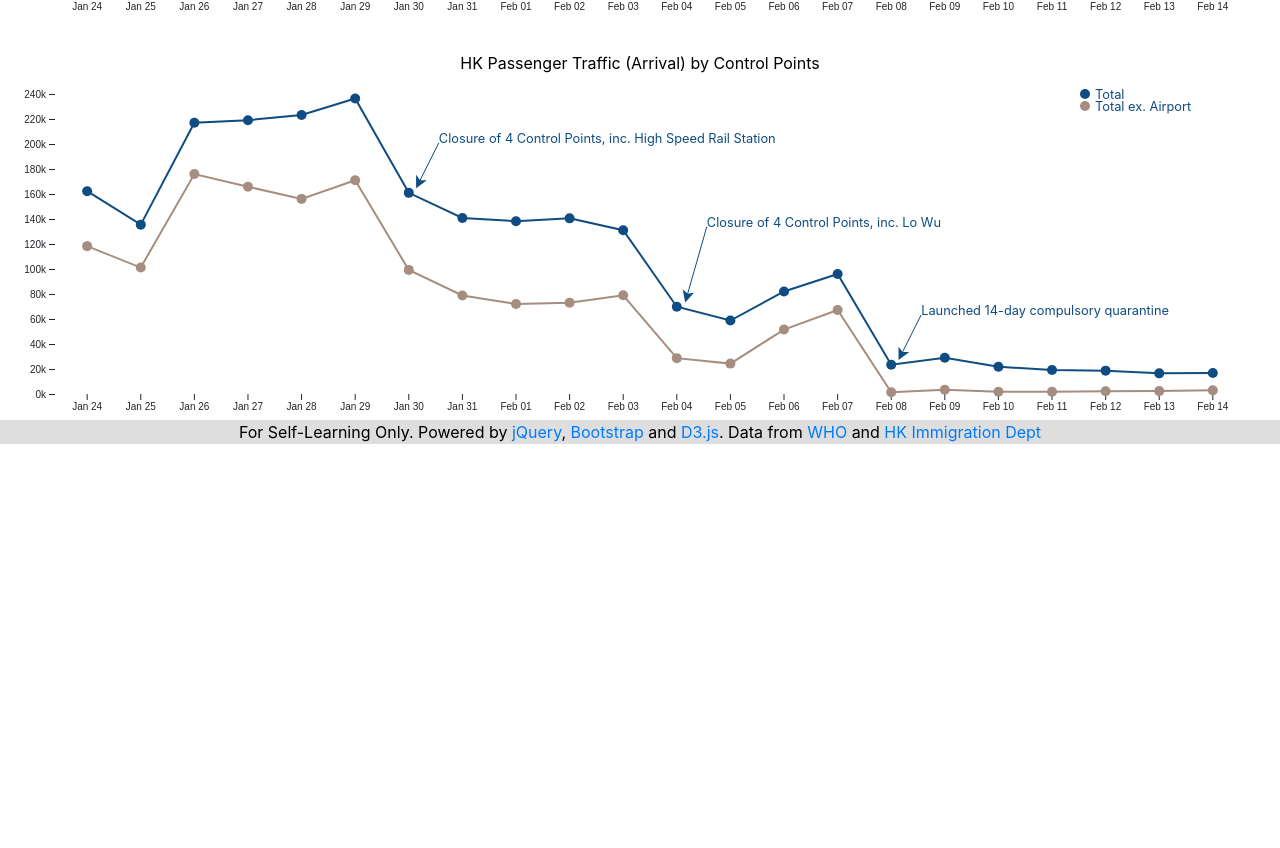
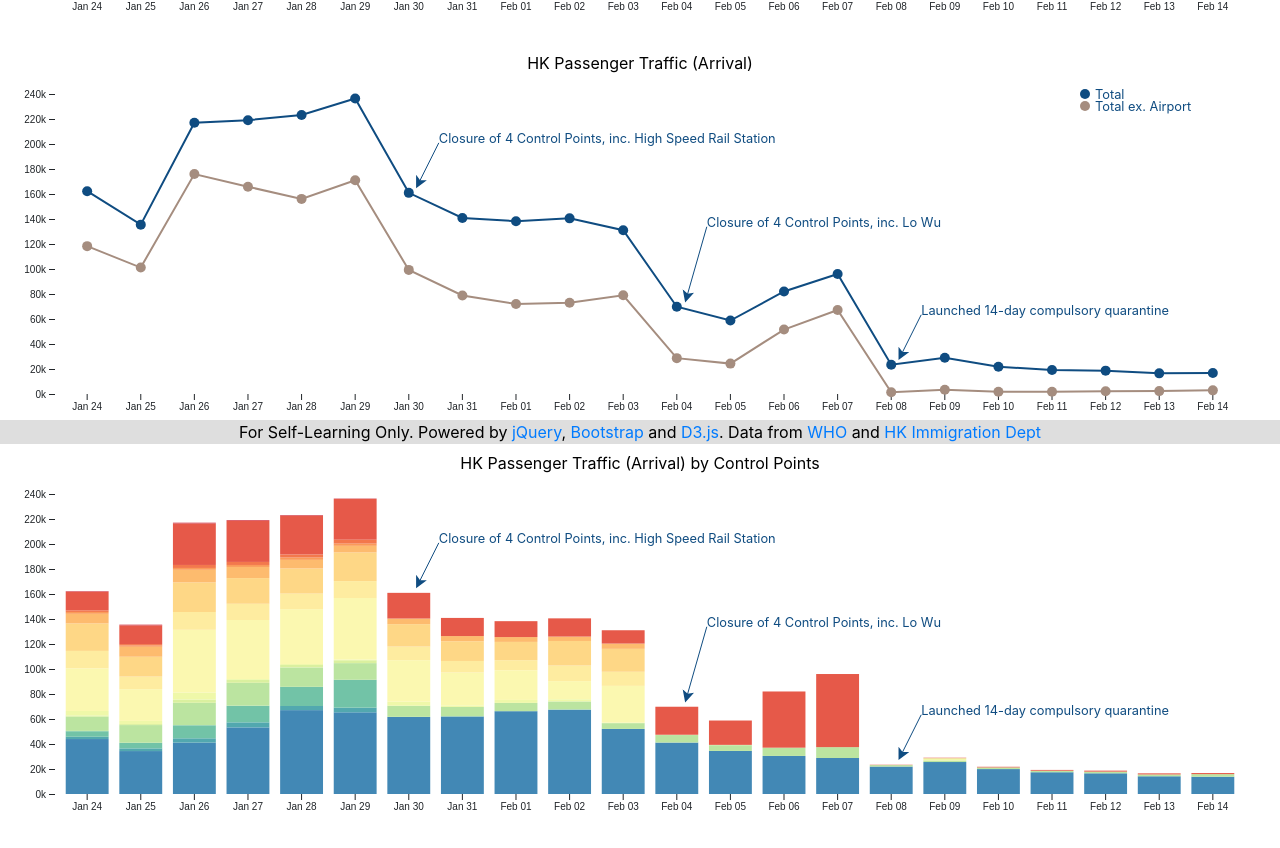
Before and after one commit to oleeener/2019-nCov, a plain HTML site: page COVID-19/index.html in a window 1280 px wide. Shown: the part 356-1204 px from the top of the page. Before the commit the page ends 832 px from the top, so only its background shows below. Drawn offline with Linux system fonts and the light colour scheme.

Commit message:
update chart

```diff
--- a/COVID-19/index.html
+++ b/COVID-19/index.html
@@ -44,6 +44,12 @@
         font-size: 0.8rem;
         pointer-events: none;
       }
+      text.anchor_end {
+        text-anchor: end;
+      }
+      line.chart3_guide {
+        stroke: #000000;
+      }
 
     </style>
   </head>
@@ -58,6 +64,12 @@
     <div class='row'>
       <div class='col'>
         <div id='chart2'></div>
+      </div>
+    </div>
+
+    <div class='row'>
+      <div class='col'>
+        <div id='chart3'></div>
       </div>
     </div>
 
--- a/COVID-19/js/hk_immigration.js
+++ b/COVID-19/js/hk_immigration.js
@@ -35,22 +35,22 @@
             .html(text);
     }
 
-    var addGuide = function(svg,x,y,width,height,value) {
+    var addGuide = function(svg,x,y,width,height,custom_class,value) {
         svg.append('text')
-            .attr('class', 'guide')
+            .attr('class', 'guide '+custom_class)
             .attr('x', x)
             .attr('y', 0)
             .html(value)
 
         svg.append('line')
-            .attr('class', 'guide')
+            .attr('class', 'guide '+custom_class)
             .attr('x1', 0)
             .attr('y1', y)
             .attr('x2', width)
             .attr('y2', y)
 
         svg.append('line')
-            .attr('class', 'guide')
+            .attr('class', 'guide '+custom_class)
             .attr('x1', x)
             .attr('y1', 0)
             .attr('x2', x)
@@ -60,6 +60,21 @@
     var removeGuide = function(svg) {
         svg.selectAll('line.guide').remove()
         svg.selectAll('text.guide').remove()
+    }
+
+    var unnest = function(data, oriKey) {
+      var unnestedData = []
+      $.each(data, function(index, value) {
+        var newData = value.value
+        newData[oriKey] = value.key
+        unnestedData.push(newData)
+      })
+      return unnestedData
+    }
+
+    var stack = function(data, keys) {
+      return d3.stack()
+        .keys(keys)(data)
     }
 
     // bar chart
@@ -78,7 +93,8 @@
         //console.log(arrival)
 
         // get bar color
-        var c = '#0F4C81'
+        var palette = Color.getPantonePalette(2020);
+        var c = palette[2];
 
         // bar chart
         var id = '#chart1';
@@ -124,7 +140,7 @@
           .attr('y', margin.top/2)
           .attr("text-anchor", "middle")
           .style('fill','#000000')
-          .html('HK Passenger Traffic (Arrival) by Control Points')
+          .html('HK Passenger Traffic (Arrival)')
 
         // update domain
         xScale.domain(d3.map(arrival,d => d.key).keys())
@@ -154,7 +170,7 @@
                 var x = xScale(actual.key) + xScale.bandwidth() / 2;
                 var value = actual.value['total'].toLocaleString();
 
-                addGuide(svg,x,y,width,height,value)
+                addGuide(svg,x,y,width,height,'',value)
                 event.preventDefault();
             })
             .on('mouseleave', function (actual,i) {
@@ -229,7 +245,7 @@
           .attr('y', margin.top/2)
           .attr("text-anchor", "middle")
           .style('fill','#000000')
-          .html('HK Passenger Traffic (Arrival) by Control Points')
+          .html('HK Passenger Traffic (Arrival)')
 
         // update domain
         xScale.domain(d3.map(arrival,d => d.key).keys())
@@ -286,7 +302,7 @@
                 var x = xScale(actual.key) + xScale.bandwidth() / 2;
                 var value = actual.value['total'].toLocaleString();
 
-                addGuide(svg,x,y,width,height,value)
+                addGuide(svg,x,y,width,height,'',value)
                 event.preventDefault();
             })
             .on('mouseleave', function (actual,i) {
@@ -306,7 +322,7 @@
                 var x = xScale(actual.key) + xScale.bandwidth() / 2;
                 var value = actual.value['total_ex_airport'].toLocaleString();
 
-                addGuide(svg,x,y,width,height,value)
+                addGuide(svg,x,y,width,height,'',value)
                 event.preventDefault();
             })
             .on('mouseleave', function (actual,i) {
@@ -360,4 +376,130 @@
 
     chart2()
 
+    var chart3 = function() {
+        // stacked bar chart
+        var data = all_data.filter(d => (d.control_points != 'Total') & (d.direction == 'arrival') & (d.visitor_type!='total'));
+
+        var list_control_points = d3.map(data, d => d.control_points).keys().sort()
+
+        var arrival = d3.nest()
+            .key(d => d.date_str)
+            .rollup(function (d) {
+              out = {}
+              $.each(list_control_points, function(index,value) {
+                out[value] = d3.sum(d.filter(w => w.control_points == value), v => v.num_cust);
+              });
+              out['total'] = d3.sum(d, v => v.num_cust);
+              return out;
+            })
+            .entries(data)
+
+        var palette = Color.createSwatch('','',list_control_points.length)
+        var c = Color.getPantonePalette(2020)[2];
+
+        var arrival_stacked = unnest(arrival, 'date_str')
+        var arrival_stacked = stack(arrival_stacked, list_control_points)
+
+        // bar chart
+        var id = '#chart3';
+
+        var margin = ({top: 50, right: 20, bottom: 50, left: 20}),
+            width = $(id).width() - margin.left - margin.right,
+            height = 300;
+
+        var xScale = d3.scaleBand()
+          .range([margin.left,width])
+          .padding(0.2)
+
+        var yScale = d3.scaleLinear()
+          .range([height, 0])
+
+        var zScale = d3.scaleOrdinal()
+            .range(palette)
+
+        var xAxis = g => g
+          .attr("transform", `translate(0,${height})`)
+          .attr('class','x axis')
+
+        var yAxis = g => g
+          .attr("transform", `translate(${margin.left},0)`)
+          .attr('class','y axis')
+
+        var svg_base = d3.select(id)
+            .append("svg")
+            .attr("width", width + margin.left + margin.right)
+            .attr("height", height + margin.top + margin.bottom)
+
+        var svg = svg_base.append("g")
+            .attr("transform", `translate(${margin.left},${margin.top})`);
+
+        svg.append("g")
+            .attr('class','x axis')
+            .call(xAxis);
+
+        svg.append("g")
+          .attr('class','y axis')
+          .call(yAxis);
+
+        // title
+        svg_base.append('text')
+          .attr('x', (width + margin.left + margin.right)/2)
+          .attr('y', margin.top/2)
+          .attr("text-anchor", "middle")
+          .style('fill','#000000')
+          .html('HK Passenger Traffic (Arrival) by Control Points')
+
+        // update domain
+        xScale.domain(d3.map(arrival,d => d.key).keys())
+        yScale.domain([0, d3.max(arrival_stacked, d => d3.max(d, d => d[1]))]).nice()
+        zScale.domain(list_control_points)
+
+        svg.select(".y")
+            .transition()
+            .call(d3.axisLeft(yScale).ticks(null, "s"))
+
+        svg.select(".x")
+            .transition()
+            .call(d3.axisBottom(xScale).tickSizeOuter(0))
+
+        list_control_points.forEach(function(val,ind) {
+            //console.log(val,ind)
+            var bar = svg.selectAll('.rect-'+val.replace(/ /g,''))
+                .data(arrival_stacked[ind]);
+
+            bar.enter()
+                .append("rect")
+                .attr("class", 'rect-'+val.replace(/ /g,''))
+                .attr("x", (d, i) => xScale(d.data.date_str))
+                .attr("y", d => yScale(d[1]))
+                .attr("height", d => yScale(d[0]) - yScale(d[1]))
+                .attr("width", xScale.bandwidth())
+                .attr("fill", zScale(val))
+                .on('mouseenter', function (actual, i) {
+                    var y = yScale(actual[1])
+                    var x = xScale(actual.data.date_str) + xScale.bandwidth() / 2;
+                    var value = val + ':' + (actual[1]-actual[0]).toLocaleString();
+                    var custom_class = (x >= (width + margin.left + margin.right)*0.75)?'anchor_end chart3_guide':'chart3_guide';
+                    //console.log(custom_class)
+                    addGuide(svg,x,y,width,height,custom_class,value)
+                    event.preventDefault();
+                })
+                .on('mouseleave', function (actual,i) {
+                    removeGuide(svg)
+                });
+        });
+
+        var getPoint = function(date) {
+            var x = xScale(date)+xScale.bandwidth()/2+10;
+            var y = yScale(arrival.filter(d => d.key == date)[0].value['total'])-10;
+            return [x,y]
+        }
+
+        // annotate
+        addAnnotation(svg, getPoint('Feb 08'),[20,40],c,'Launched 14-day compulsory quarantine')
+        addAnnotation(svg, getPoint('Feb 04'),[20,70],c,'Closure of 4 Control Points, inc. Lo Wu')
+        addAnnotation(svg, getPoint('Jan 30'),[20,40],c,'Closure of 4 Control Points, inc. High Speed Rail Station')
+    }
+
+    chart3();
 //}());
```
